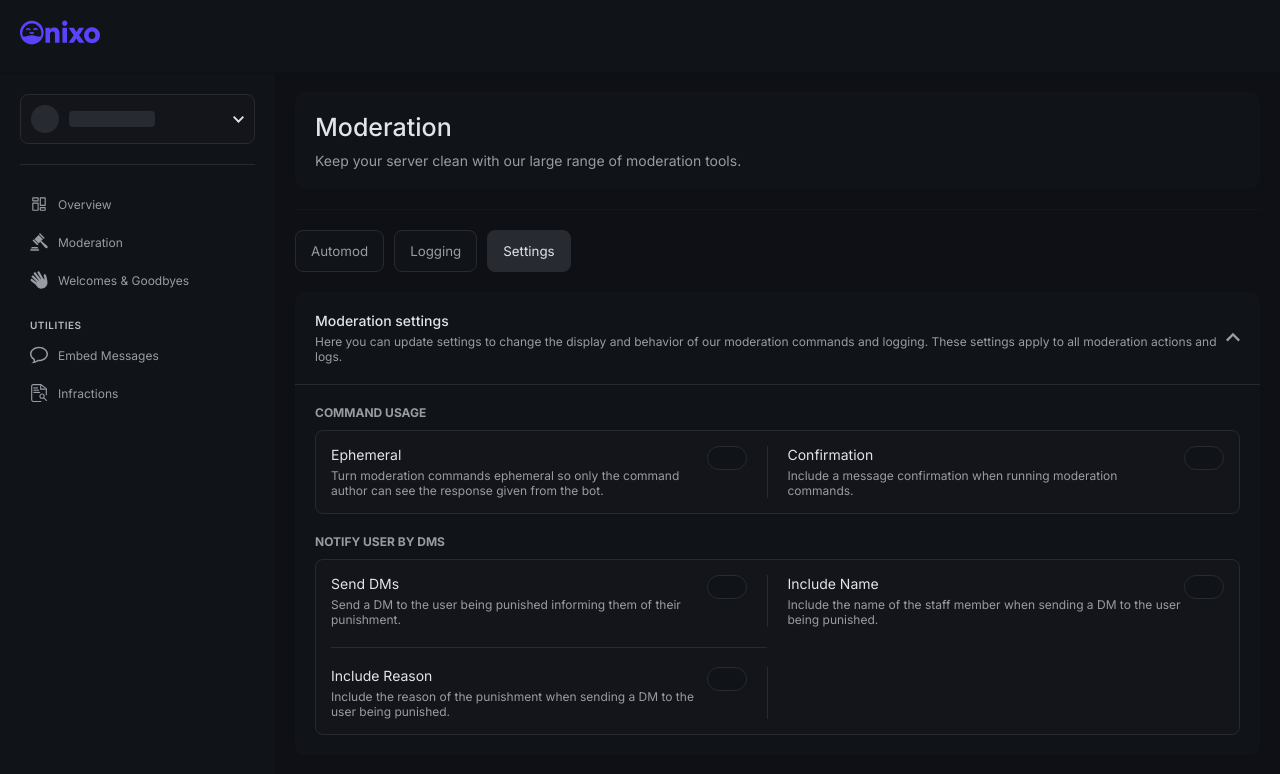
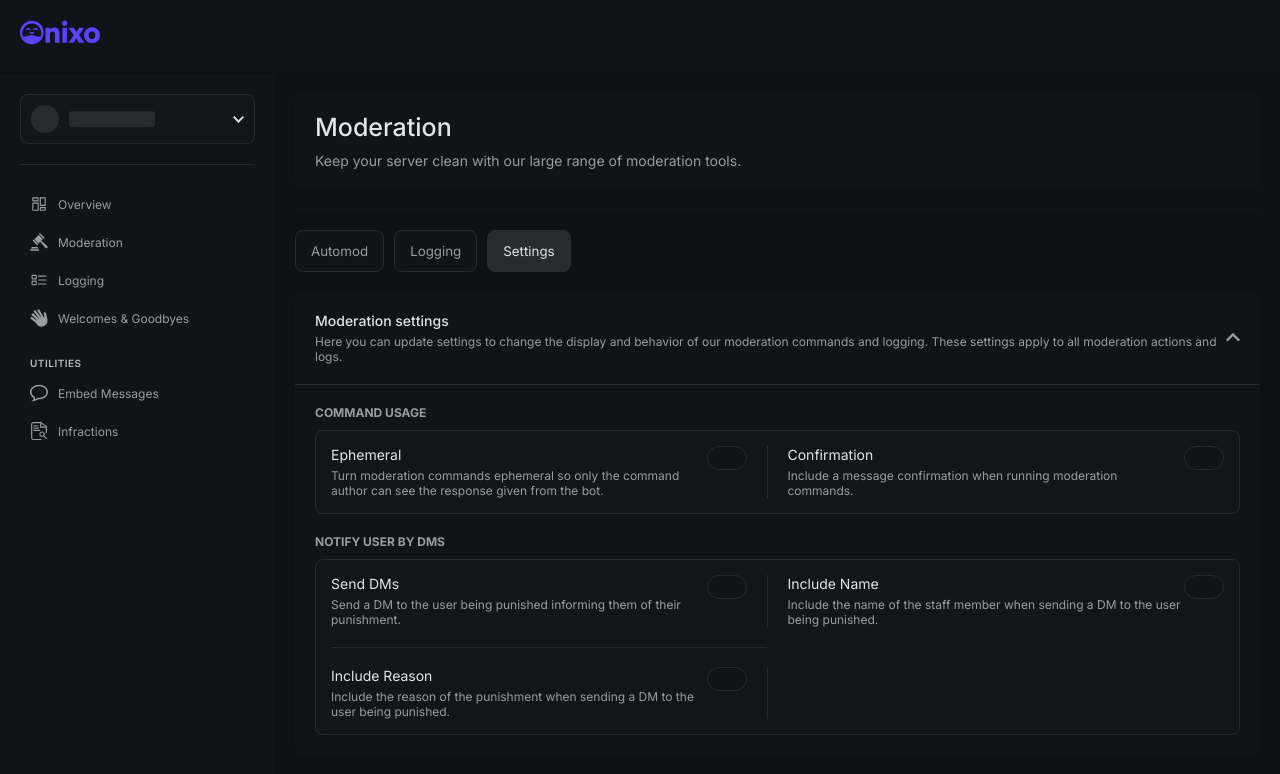
Before and after one commit to Poxie/onixo-new, a Next.js app in the folder frontend/: page /dashboard/1/1/settings in a window 1280 px wide. Shown: the top 774 px of the page. Built offline with nearby package versions, Linux system fonts and the light colour scheme; what next-redux-wrapper would draw is missing.

Commit message:
Moved logging into its own module

```diff
--- /dev/null
+++ b/frontend/assets/icons/LoggingIcon.tsx
@@ -0,0 +1,3 @@
+export const LoggingIcon = () => (
+    <svg clipRule="evenodd" fillRule="evenodd" strokeLinejoin="round" strokeMiterlimit="2" viewBox="0 0 24 24" xmlns="http://www.w3.org/2000/svg"><path d="m10.5 17.25c0-.414.336-.75.75-.75h10c.414 0 .75.336.75.75s-.336.75-.75.75h-10c-.414 0-.75-.336-.75-.75zm-1.5-3.55c0-.53-.47-1-1-1h-5c-.53 0-1 .47-1 1v4.3c0 .53.47 1 1 1h5c.53 0 1-.47 1-1zm-5.5.5h4v3.3h-4zm7-2.2c0-.414.336-.75.75-.75h10c.414 0 .75.336.75.75s-.336.75-.75.75h-10c-.414 0-.75-.336-.75-.75zm-1.5-6c0-.53-.47-1-1-1h-5c-.53 0-1 .47-1 1v4.3c0 .53.47 1 1 1h5c.53 0 1-.47 1-1zm-5.5.5h4v3.3h-4zm7 .25c0-.414.336-.75.75-.75h10c.414 0 .75.336.75.75s-.336.75-.75.75h-10c-.414 0-.75-.336-.75-.75z" fillRule="nonzero"/></svg>
+)
--- a/frontend/components/dashboard/moderation/logging/ActionLogs.tsx
+++ b/frontend/components/dashboard/logging/ActionLogs.tsx
@@ -1,7 +1,7 @@
 import styles from './Logging.module.scss';
-import { ModuleSection } from "../../module-section"
-import { ModuleSubsection } from '../../module-subsection';
-import { ItemList } from '../../item-list';
+import { ModuleSection } from "../module-section"
+import { ModuleSubsection } from '../module-subsection';
+import { ItemList } from '../item-list';
 import { useGuildId } from '@/hooks/useGuildId';
 import { useAppSelector } from '@/redux/store';
 import { setActionLogs, updateActionLog } from '@/redux/dashboard/actions';
--- a/frontend/components/dashboard/moderation/logging/EventLogs.tsx
+++ b/frontend/components/dashboard/logging/EventLogs.tsx
@@ -1,11 +1,11 @@
 import styles from './Logging.module.scss';
 import { ReduxLogs } from "@/types";
-import { ModuleSection } from "../../module-section"
+import { ModuleSection } from "../module-section"
 import { useHasChanges } from "@/hooks/useHasChanges";
 import { setActionLogs, updateActionLog } from "@/redux/dashboard/actions";
 import { selectLogs } from "@/redux/dashboard/selectors";
 import { useGuildId } from "@/hooks/useGuildId";
-import { ModuleSubsection } from "../../module-subsection";
+import { ModuleSubsection } from "../module-subsection";
 import { useAppSelector } from '@/redux/store';
 import { LogItem } from './LogItem';
 
--- a/frontend/components/dashboard/moderation/logging/LogItem.tsx
+++ b/frontend/components/dashboard/logging/LogItem.tsx
@@ -1,5 +1,5 @@
 import styles from './Logging.module.scss'
-import { ItemList } from "../../item-list";
+import { ItemList } from "../item-list";
 import { ReduxLogs } from '@/types';
 
 export const LogItem: React.FC<{
--- a/frontend/layouts/dashboard/SidebarTabs.tsx
+++ b/frontend/layouts/dashboard/SidebarTabs.tsx
@@ -6,6 +6,7 @@ import { useRouter } from 'next/router';
 import Link from 'next/link';
 import { InfractionIcon } from '@/assets/icons/InfractionIcon';
 import { EmbedIcon } from '@/assets/icons/EmbedIcon';
+import { LoggingIcon } from '@/assets/icons/LoggingIcon';
 
 const GROUPS: {
     title: string | undefined;
@@ -16,6 +17,7 @@ const GROUPS: {
         tabs: [
             { text: 'Overview', path: '', icon: <OverviewIcon /> },
             { text: 'Moderation', path: '/moderation', href: 'automod', icon: <HammerIcon /> },
+            { text: 'Logging', path: '/logging', icon: <LoggingIcon /> },
             { text: 'Welcomes & Goodbyes', path: '/greetings', icon: <HandIcon /> },
         ]
     },
--- a/frontend/pages/dashboard/[guildId]/[moderation]/logging.tsx
+++ /dev/null
@@ -1,3 +0,0 @@
-import { Logging } from "@/components/dashboard/moderation/logging";
-
-export default Logging;
--- /dev/null
+++ b/frontend/pages/dashboard/[guildId]/logging.tsx
@@ -0,0 +1,3 @@
+import { Logging } from "@/components/dashboard/logging";
+
+export default Logging;
```
Also changed, not shown: frontend/components/dashboard/logging/index.tsx (renamed from frontend/components/dashboard/moderation/logging/index.tsx, +6 -4 lines), frontend/components/dashboard/logging/Logging.module.scss (renamed from frontend/components/dashboard/moderation/logging/Logging.module.scss).
